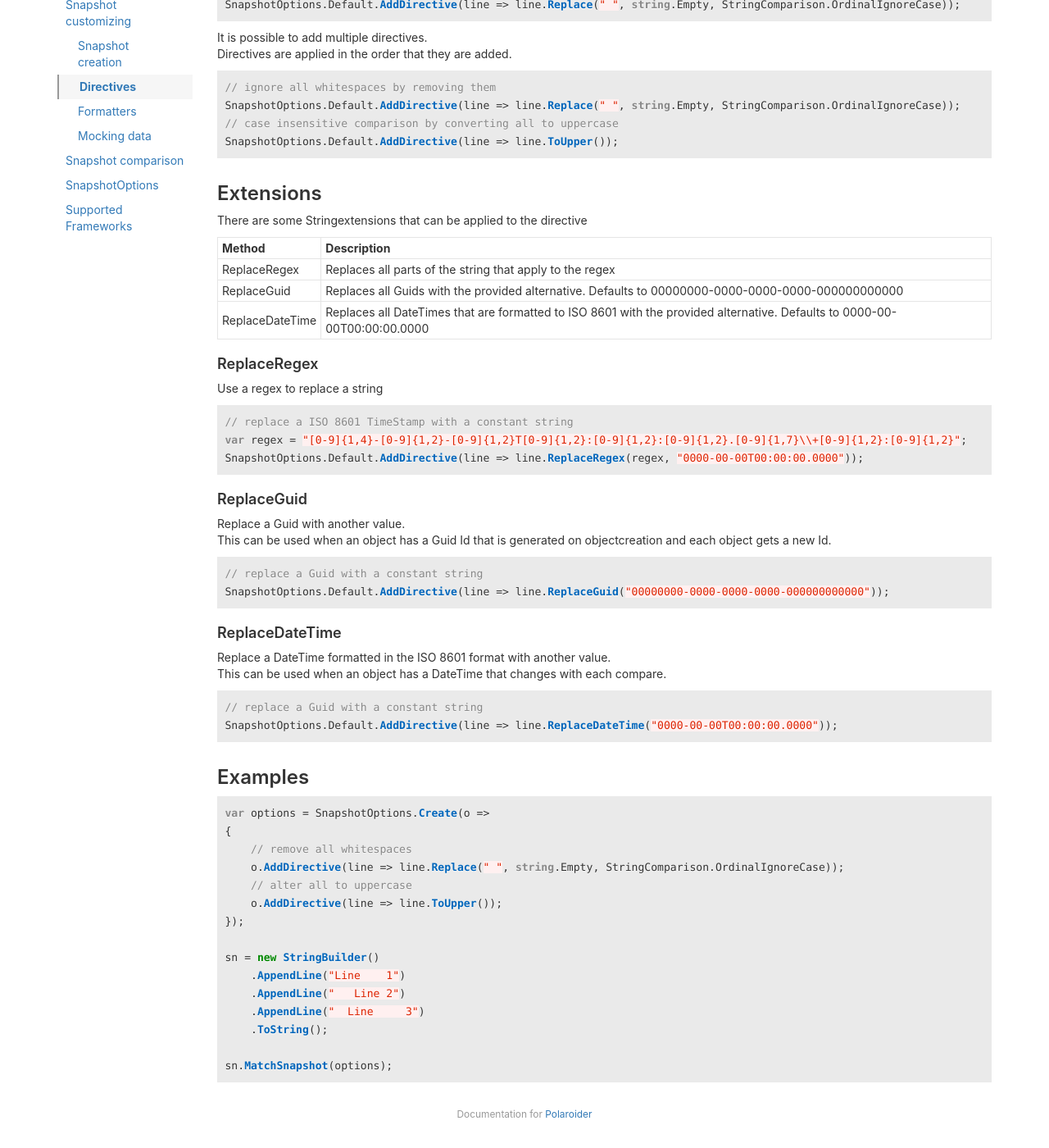
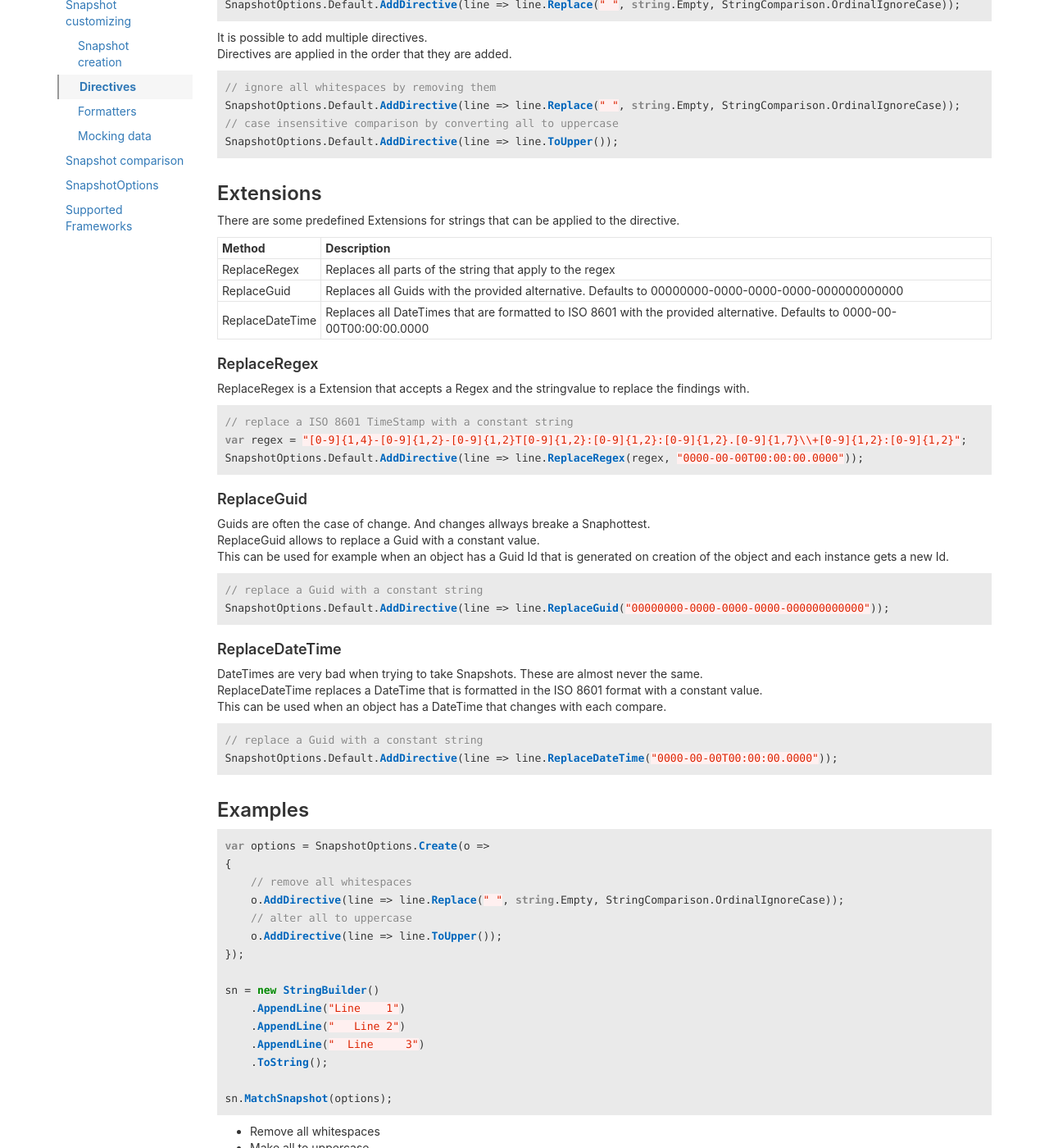
Before and after one commit to WickedFlame/Polaroider, a Jekyll site: the page built from docs/directives.md, in a window 1280 px wide and 1400 px high, scrolled down 302 px. Shown: the whole window at 82% size. Built offline with Jekyll 4.4.1, drawn with Linux system fonts in a browser that asks for light colours; some of the changed text lies outside the part shown.

Commit message:
Docs on directives and objects

````diff
--- a/docs/directives.md
+++ b/docs/directives.md
@@ -26,8 +26,9 @@ SnapshotOptions.Default.AddDirective(line => line.Replace(" ", string.Empty, Str
 SnapshotOptions.Default.AddDirective(line => line.ToUpper());
 ```
 
+
 ### Extensions
-There are some Stringextensions that can be applied to the directive
+There are some predefined Extensions for strings that can be applied to the directive.
 
 | Method | Description |
 |----|----|
@@ -36,21 +37,23 @@ There are some Stringextensions that can be applied to the directive
 | ReplaceDateTime | Replaces all DateTimes that are formatted to ISO 8601 with the provided alternative. Defaults to 0000-00-00T00:00:00.0000 |
 
 #### ReplaceRegex
-Use a regex to replace a string
+ReplaceRegex is a Extension that accepts a Regex and the stringvalue to replace the findings with.
 ```csharp
 // replace a ISO 8601 TimeStamp with a constant string
 var regex = "[0-9]{1,4}-[0-9]{1,2}-[0-9]{1,2}T[0-9]{1,2}:[0-9]{1,2}:[0-9]{1,2}.[0-9]{1,7}\\+[0-9]{1,2}:[0-9]{1,2}";
 SnapshotOptions.Default.AddDirective(line => line.ReplaceRegex(regex, "0000-00-00T00:00:00.0000"));
 ```
 #### ReplaceGuid
-Replace a Guid with another value.
-This can be used when an object has a Guid Id that is generated on objectcreation and each object gets a new Id.
+Guids are often the case of change. And changes allways breake a Snaphottest.
+ReplaceGuid allows to replace a Guid with a constant value.
+This can be used for example when an object has a Guid Id that is generated on creation of the object and each instance gets a new Id.
 ```csharp
 // replace a Guid with a constant string
 SnapshotOptions.Default.AddDirective(line => line.ReplaceGuid("00000000-0000-0000-0000-000000000000"));
 ```
 #### ReplaceDateTime
-Replace a DateTime formatted in the ISO 8601 format with another value.
+DateTimes are very bad when trying to take Snapshots. These are almost never the same.
+ReplaceDateTime replaces a DateTime that is formatted in the ISO 8601 format with a constant value.
 This can be used when an object has a DateTime that changes with each compare.
 ```csharp
 // replace a Guid with a constant string
@@ -75,3 +78,23 @@ sn = new StringBuilder()
 
 sn.MatchSnapshot(options);
 ```
+
+- Remove all whitespaces
+- Make all to uppercase
+
+This example results in the following Snapshot:
+```csharp
+LINE1
+LINE2
+LINE3
+```
+
+With this I can compare any object/string that is caseinsensitive and ignores whitespacecs.
+```csharp
+sn = new StringBuilder()
+    .AppendLine("line 1")
+    .AppendLine("line 2")
+    .AppendLine("LINE 3")
+    .ToString();
+```
+The compare with this string will return true
````
Also changed, not shown: docs/objects.md (+1 -0 lines).
